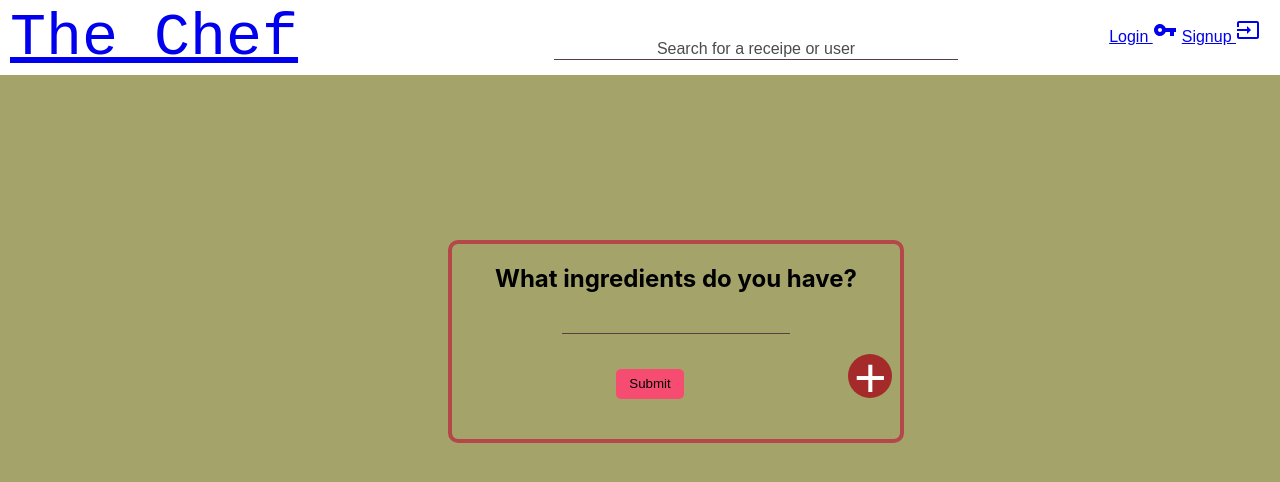
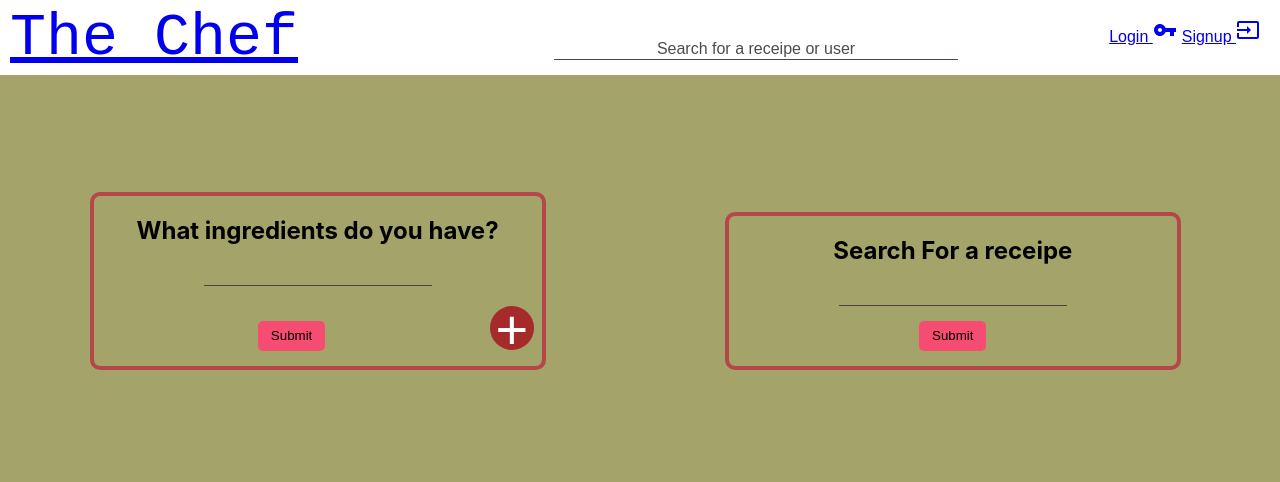
Before and after one commit to unamdev0/Chef, a React (Create React App) app in the folder client/: page / in a window 1280 px wide. Shown: the top 482 px of the page. Built offline with nearby package versions, Linux system fonts and the light colour scheme; a web font is replaced by a local one.

Commit message:
Search by receipe

```diff
--- a/client/src/components/formPage/formPage.css
+++ b/client/src/components/formPage/formPage.css
@@ -1,11 +1,9 @@
 .main {
   position: relative;
-  display: block;
+  display: inline-block;
   width: 35%;
   border-radius: 10px;
   border:4px solid rgb(180, 72, 72);
   text-align: center;
-  top:30%;
-  left: 35%;
-  padding-bottom: 2%;
+  margin:15% 7%;
 }
--- a/client/src/components/formPage/formPage.js
+++ b/client/src/components/formPage/formPage.js
@@ -6,7 +6,8 @@ import axios from "axios";
 import { connect } from "react-redux";
 
 class FormPage extends Component {
-  handleSubmit = event => {
+  handleSubmit = (event,type) => {
+    if(type==="ingredients"){
     event.preventDefault();
     const ingredients = this.props.ingredients;
     axios.post("/ingredients", { ingredients }).then(res => {
@@ -15,13 +16,22 @@ class FormPage extends Component {
         this.props.onAddingReceipes(res.data);
       }
     });
+  }else{
+    event.preventDefault();
+      const receipe=(document.getElementsByName("receipeSearch")[0].value)
+      axios.post("/receipe",{receipe}).then(res=>{
+        if(res.data){
+          this.props.onReceipeSearch(res.data)
+        }
+      })
+  }
   };
 
-  handleChange = e => {
+  handleChange = (e) => {
     this.props.TempData(e.target.value);
-  };
+  }
 
-  renderEnter() {
+  ingredientsSearch() {
     if (this.props.ingredientsCount == 0) {
       return <div></div>;
     } else {
@@ -33,7 +43,7 @@ class FormPage extends Component {
               width="50%"
               key={i}
               handleChange={e => {
-                this.handleChange(e);
+                this.handleChange(e,"ingredients");
               }}
             />
             <br />
@@ -41,7 +51,7 @@ class FormPage extends Component {
         );
       }
       return (
-        <form onSubmit={this.handleSubmit}>
+        <form onSubmit={()=>{this.handleSubmit("ingredients")}}>
           {enter}
           <input style={{width:"15%",display:"inline"}} className="submitButton" type="submit" />
           <Cus_Button
@@ -57,10 +67,21 @@ class FormPage extends Component {
 
   render() {
     return (
+      <div>
       <div className="main">
         <h2>What ingredients do you have?</h2>
-        {this.renderEnter()}
-
+        {this.ingredientsSearch()}
+      </div>
+      <div className="main">
+        <h2>Search For a receipe</h2>
+        <form onSubmit={(e)=>{this.handleSubmit(e,"receipe")}}>
+        <Enter
+              name="receipeSearch"
+              width="50%"
+            />
+          <input style={{width:"15%",display:"inline"}} className="submitButton" type="submit" />
+        </form>
+      </div>
       </div>
     );
   }
@@ -70,7 +91,7 @@ const mapStateToProps = state => {
   return {
     ingredients: state.ingredients,
     ingredientsCount: state.ingredientsCount,
-    tempIngredient: state.tempIngredient
+    tempIngredient: state.tempIngredient,
   };
 };
 
@@ -83,6 +104,9 @@ const mapDispatchToProps = dispatch => {
     },
     onAddingReceipes: receipeData => {
       dispatch({ type: "Receipe_data", payload: receipeData });
+    },
+    onReceipeSearch:receipeData=>{
+      dispatch({ type: "ReceipeSearch", payload: receipeData });
     }
   };
 };
--- a/client/src/hoc/ReceipeHOC.js
+++ b/client/src/hoc/ReceipeHOC.js
@@ -5,17 +5,24 @@ import Receipe from '../components/receipes/receipe'
 
 class ReceipeHOC extends Component{
     render(){
+        if(this.props.ingredientSearch){
         return(
-            this.props.receipes.map((receipe,index)=>{
-               return <Receipe index={index} receipeData={receipe}/>
+            this.props.ingredientSearch.map((receipe,index)=>{
+               return <Receipe type="ingredientSearch" index={index} receipeData={receipe}/>
             })
         )
-    }
+    }else if(this.props.receipeSearch){
+        return(
+            this.props.receipeSearch.result.map((receipe,index)=>{
+               return <Receipe type="receipeSearch" index={index} imageUrl={this.props.receipeSearch.baseUrl} receipeData={receipe}/>
+            })
+        )
+    }}
 }
 
 
 const mapStateToProps=state=>{
-    return {receipes:state.receipes}
+    return {ingredientSearch:state.ingredientSearch,receipeSearch:state.receipeSearch}
 }
 
 export default connect(mapStateToProps)(ReceipeHOC)
--- a/client/src/index.css
+++ b/client/src/index.css
@@ -1,7 +1,7 @@
 body {
   margin: 24px;
   background-image: linear-gradient(-90deg, rgb(163, 163, 106) , rgb(163, 163, 106));
-  font-family: -apple-system, BlinkMacSystemFont, 'Segoe UI', 'Roboto', 'Oxygen',
+    font-family: -apple-system, BlinkMacSystemFont, 'Segoe UI', 'Roboto', 'Oxygen',
     'Ubuntu', 'Cantarell', 'Fira Sans', 'Droid Sans', 'Helvetica Neue',
     sans-serif;
   -webkit-font-smoothing: antialiased;
--- a/client/src/reducer/reducer.js
+++ b/client/src/reducer/reducer.js
@@ -7,7 +7,8 @@ const initialState = {
   ingredientsCount: 1,
   ingredients: "",
   tempIngredient: "",
-  receipes:[],
+  ingredientSearch:[],
+  receipeSearch:{},
   loading: false,
   token:null,
   newReceipe:{
@@ -20,7 +21,6 @@ const initialState = {
 
 const reducer = (state = initialState, action) => {
   if (action.type === "Add_Ingredients") {
-    console.log(state);
     return {
       ingredientsCount: state.ingredientsCount + 1,
       ingredients: state.ingredients
@@ -36,13 +36,21 @@ const reducer = (state = initialState, action) => {
   } else if (action.type === "Receipe_data") {
     return {
       ...state,
-      receipes: action.payload,
+      ingredientSearch: action.payload,
+      receipeSearch:[],
+      loading:false
+    };
+  }else if (action.type === "ReceipeSearch") {
+    console.log(state)
+    return {
+      ...state,
+      ingredientSearch: [],
+      receipeSearch:action.payload,
       loading:false
     };
   }
   else if (action.type === "ReceipeSelected") {
       var metaData= action.payload
-      console.log(action.payload)
     return {
       ...state,
       selectedReceipe:metaData
```
Also changed, not shown: client/src/UI/Loader/Loader.css (renamed from client/src/components/Loader/Loader.css), client/src/UI/Loader/Loader.js (renamed from client/src/components/Loader/Loader.js), 2 other files (tests, documents, lock files or other folders).
